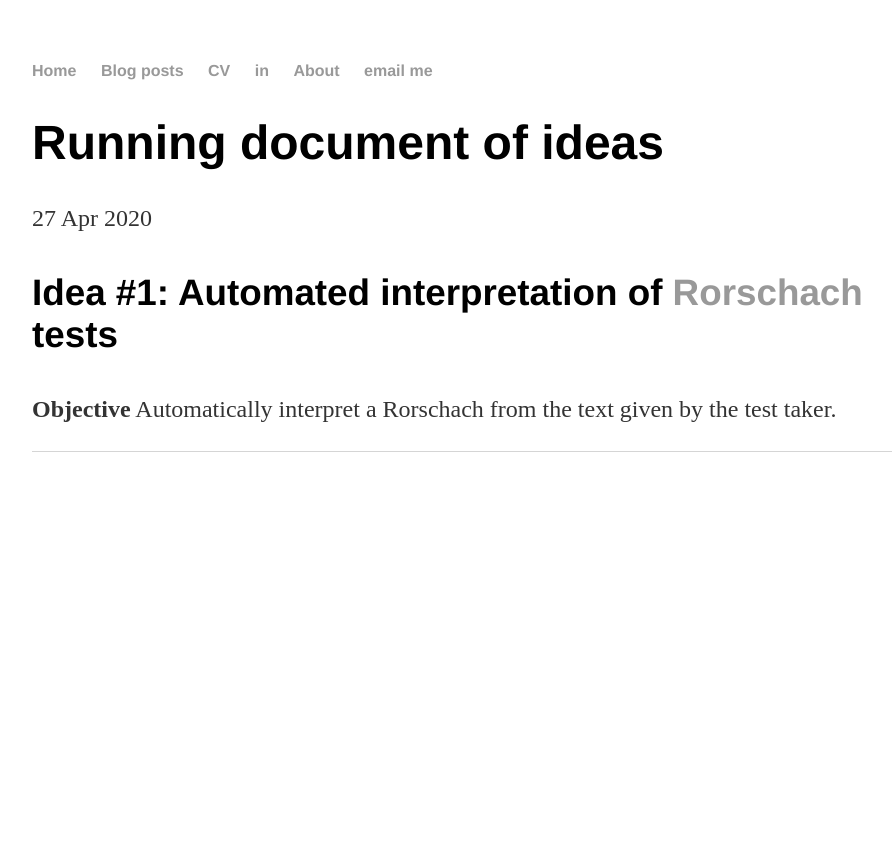
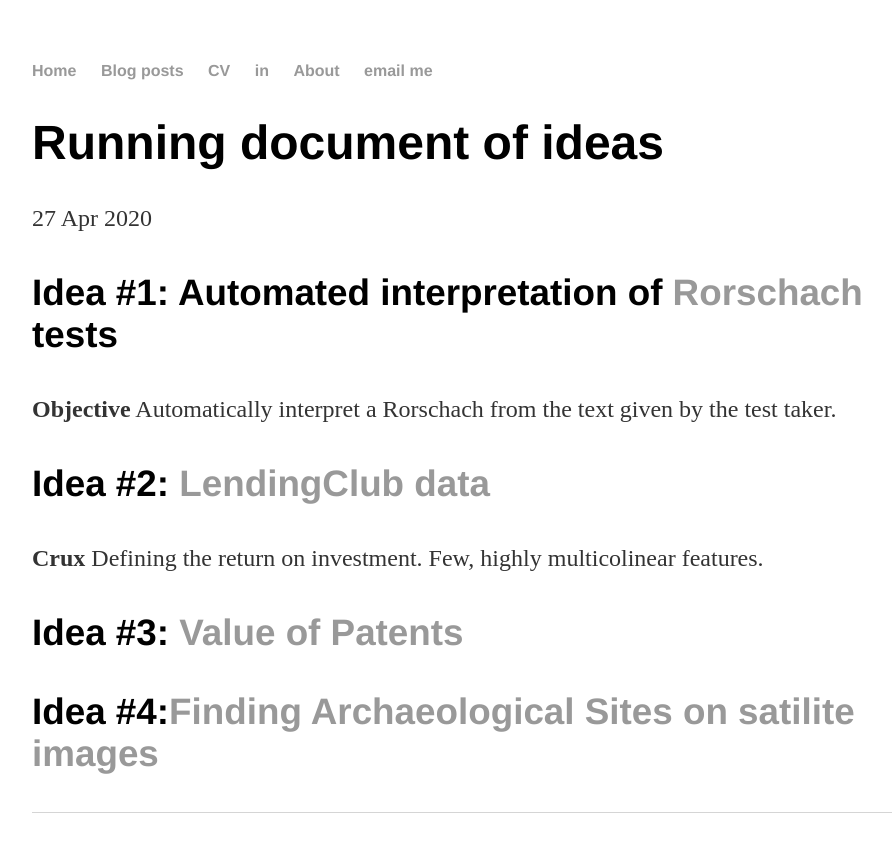
Before and after one commit to PipCourbois/PipCourbois.github.io, a Jekyll site: the page built from _posts/2020-04-27-ideation.md, in a window 1280 px wide. Shown: the top 852 px of the page, without its empty margins (160-1052 px from the left). Built offline with Jekyll 4.4.1, drawn with Linux system fonts in a browser that asks for light colours.

Commit message:
Update 2020-04-27-ideation.md

```diff
--- a/_posts/2020-04-27-ideation.md
+++ b/_posts/2020-04-27-ideation.md
@@ -7,3 +7,12 @@ date: 2020-04-27
 ### Idea #1: Automated interpretation of [Rorschach](https://www.utoledo.edu/al/psychology/pdfs/meyer/MeyerViglione2008IntroRorschach.pdf) tests
 
 **Objective** Automatically interpret a Rorschach from the text given by the test taker.
+
+
+### Idea #2: [LendingClub data](https://github.com/PipCourbois/LendingClubModels/blob/master/LendingClub_EDA_and_Training.ipynb)
+
+**Crux** Defining the return on investment. Few, highly multicolinear features.
+
+### Idea #3: [Value of Patents](https://www.uspto.gov/sites/default/files/documents/Progress-and-Potential.pdf)
+
+### Idea #4:[Finding Archaeological Sites on satilite images](https://www.globalxplorer.org/)
```
